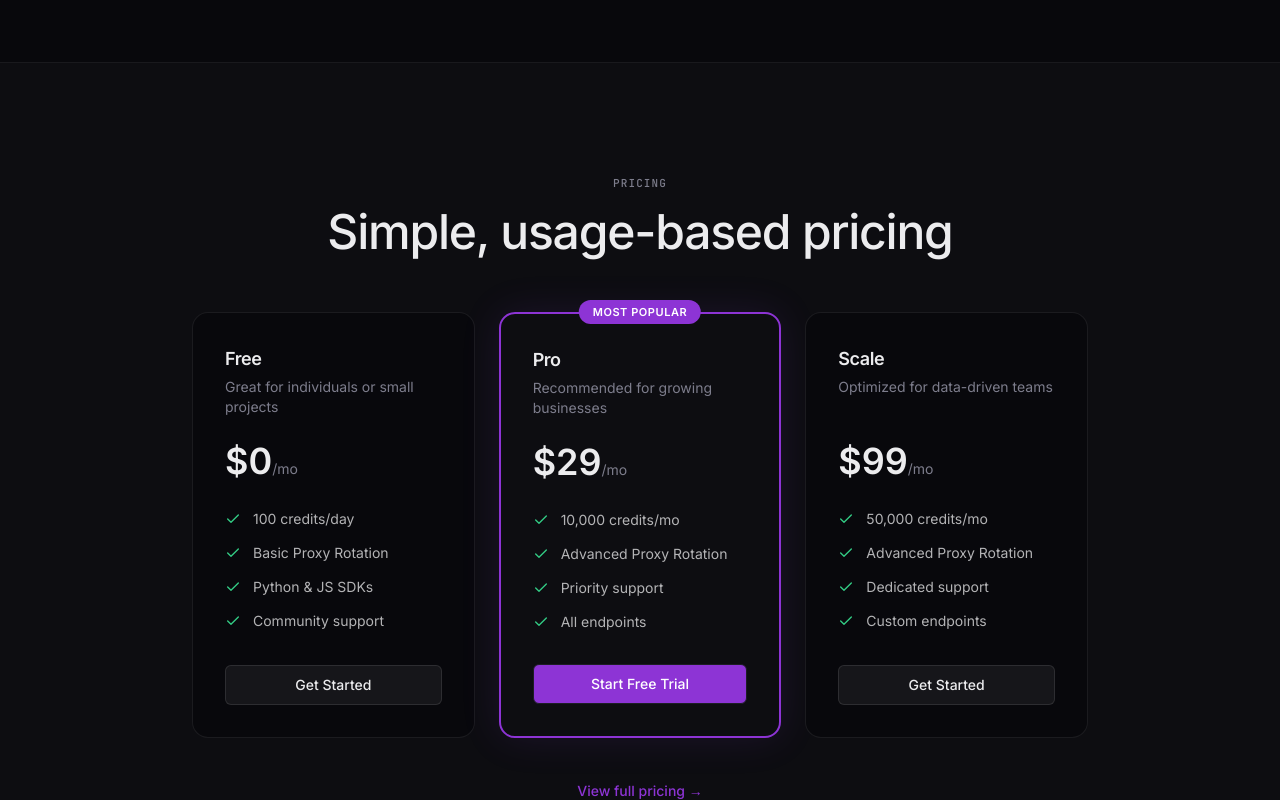
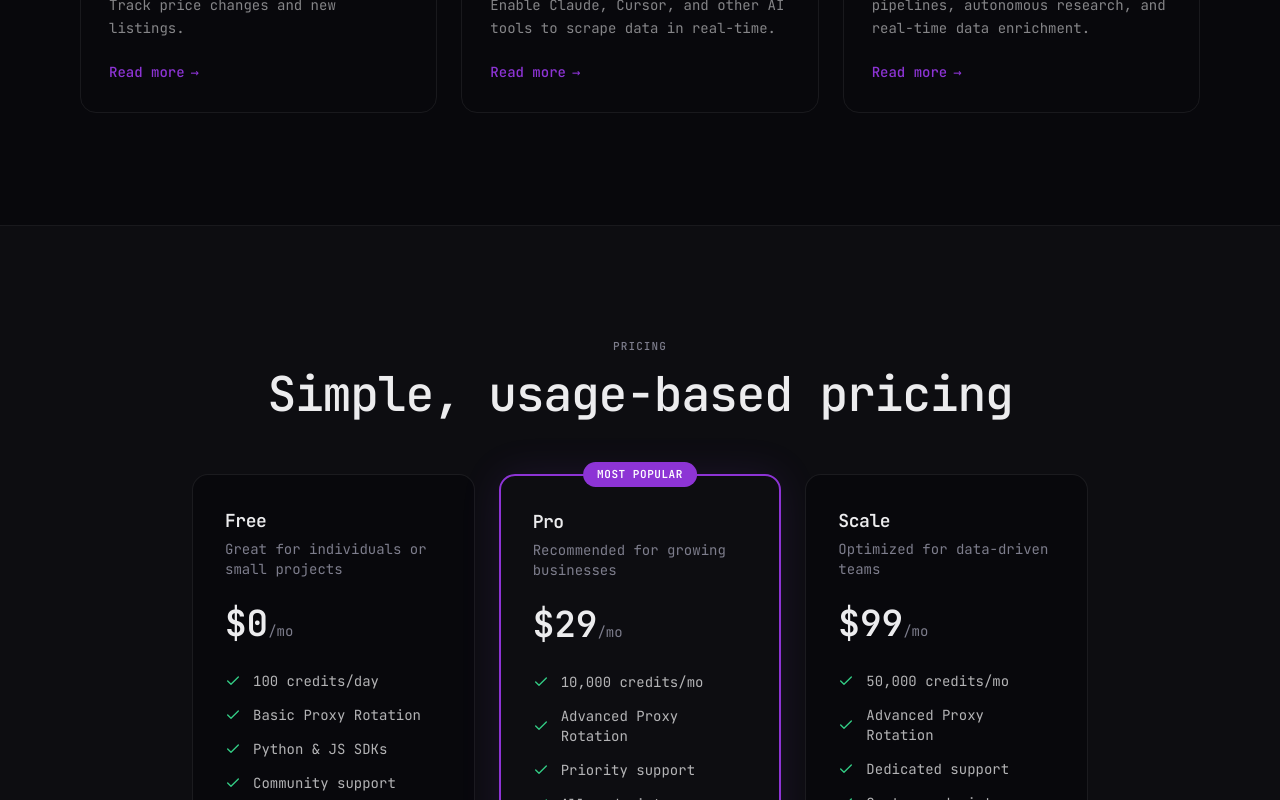
Before and after one commit to antorroybabu/leadcrawl, a React (Vite) app: page / in a window 1280 px wide. Shown: the part 4175-4975 px from the top of the page. Built offline with nearby package versions, Linux system fonts and the light colour scheme.

Commit message:
feat: change body font to JetBrains Mono for monospace look

```diff
--- a/src/index.css
+++ b/src/index.css
@@ -23,7 +23,7 @@
 }
 
 body {
-  font-family: 'Inter', system-ui, sans-serif;
+  font-family: 'JetBrains Mono', 'Fira Code', 'Consolas', monospace;
   -webkit-font-smoothing: antialiased;
   -moz-osx-font-smoothing: grayscale;
   background-color: hsl(var(--background));
```
